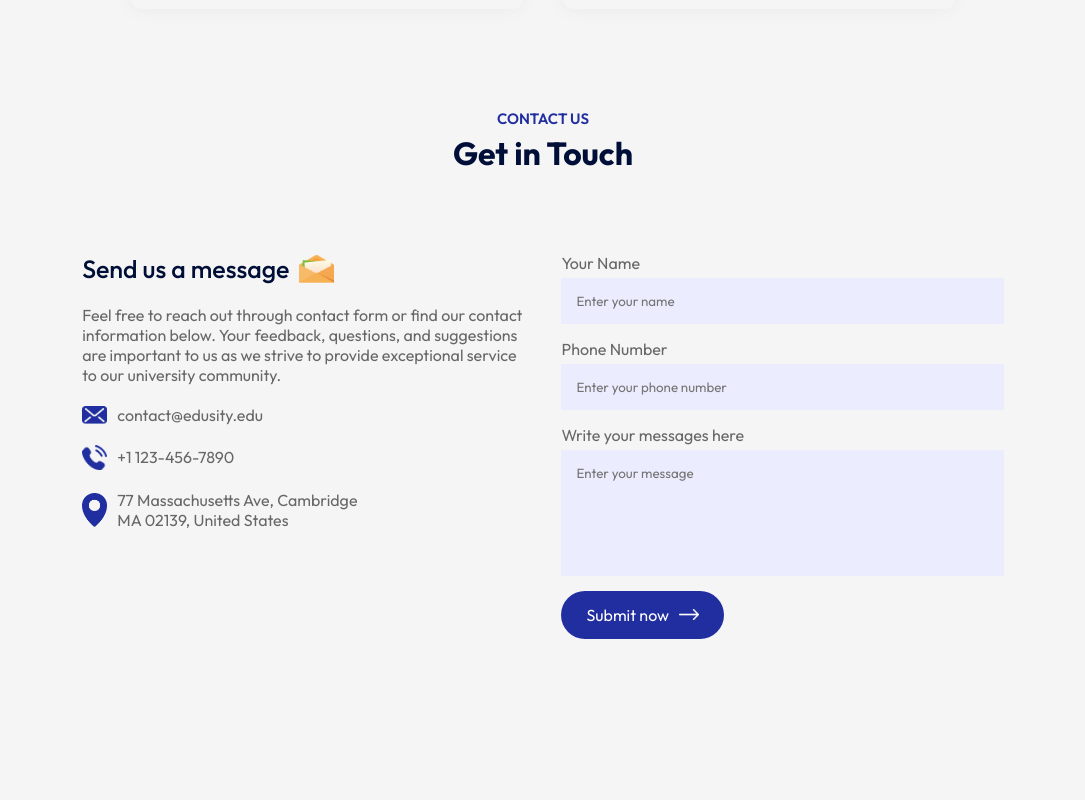
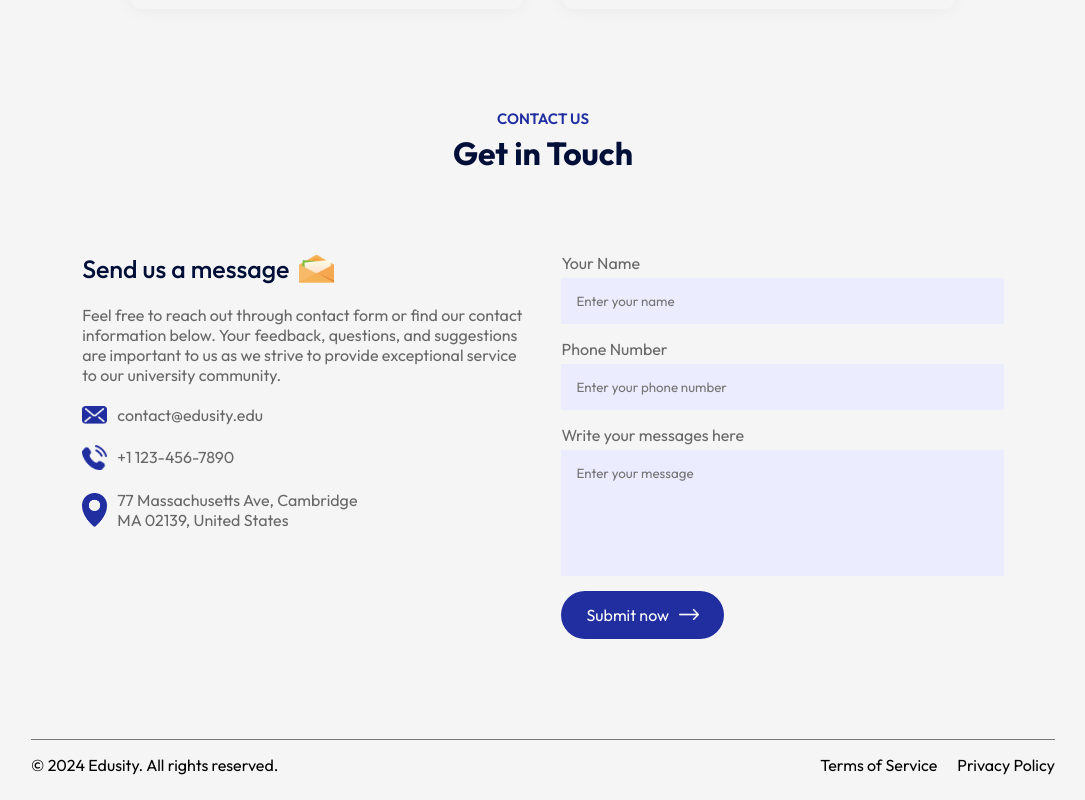
Before and after one commit to gmartindelcye/react-modern-website, a React (Vite) app: page / in a window 1280 px wide. Shown: the part 2959-3759 px from the top of the page, without its empty margins (97-1182 px from the left). Before the commit the page ends 3698 px from the top, so only its background shows below. Built offline with nearby package versions, Linux system fonts and the light colour scheme.

Commit message:
Footer finished

```diff
--- a/src/App.jsx
+++ b/src/App.jsx
@@ -1,6 +1,7 @@
 import About from "./components/About/About";
 import Campus from "./components/Campus/Campus";
 import Contact from "./components/Contact/Contact";
+import Footer from "./components/Footer/Footer";
 import Hero from "./components/Hero/Hero";
 import Navbar from "./components/Navbar/Navbar";
 import Programs from "./components/Programs/Programs";
@@ -34,6 +35,7 @@
           title="Get in Touch"
         />
         <Contact />
+        <Footer />
       </div>
     </div>
   );
--- /dev/null
+++ b/src/components/Footer/Footer.css
@@ -0,0 +1,14 @@
+.footer{
+    margin: 10px auto;
+    display: flex;
+    align-items: center;
+    justify-content: space-between;
+    border-top: 1px solid #797979;
+    padding: 15px 0;
+}
+
+.footer ul li{
+    list-style: none;
+    display: inline-block;
+    margin-left: 20px;
+}
--- /dev/null
+++ b/src/components/Footer/Footer.jsx
@@ -0,0 +1,14 @@
+import "./Footer.css";
+
+const Footer = () => {
+  return (
+    <div className="footer">
+      <p>&copy; 2024 Edusity. All rights reserved.</p>
+      <ul>
+        <li>Terms of Service</li>
+        <li>Privacy Policy</li>
+      </ul>
+    </div>
+  );
+};
+export default Footer;
```
